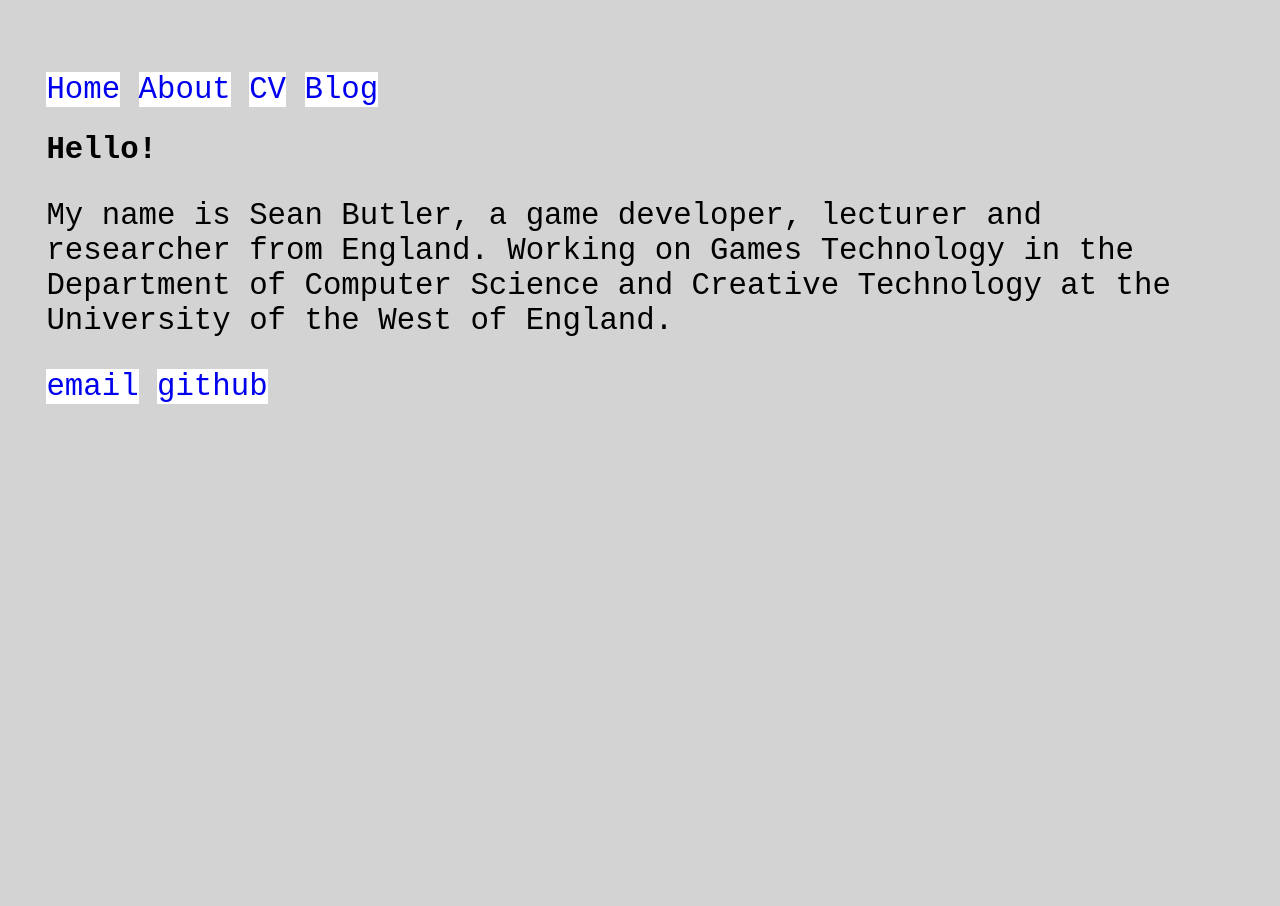
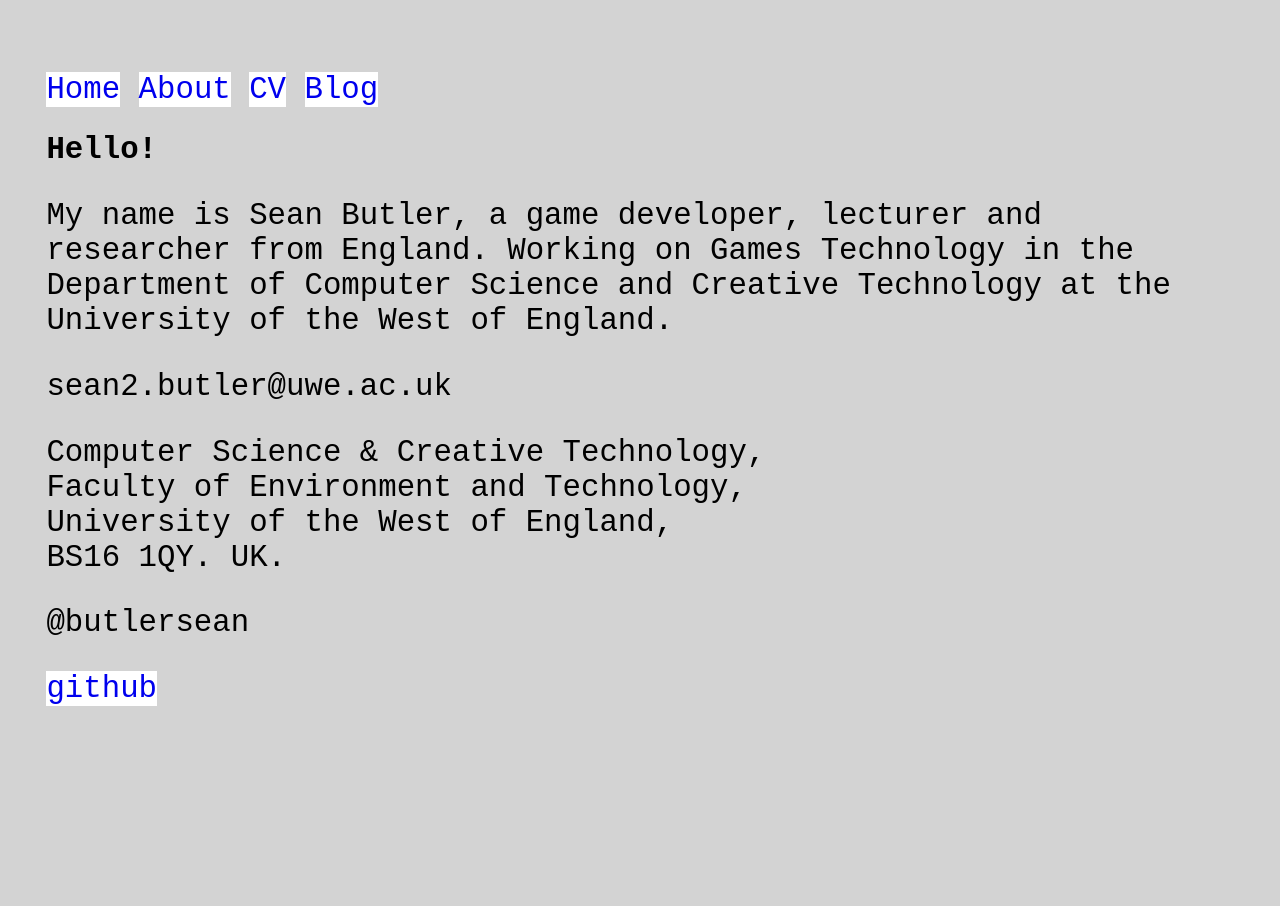
Before and after one commit to seanbutler/www.seanbutler.net, a Jekyll site: the page built from index.html, in a window 1280 px wide. Built offline with Jekyll 4.4.1, drawn with Linux system fonts in a browser that asks for light colours.

Commit message:
Update default.html

```diff
--- a/_layouts/default.html
+++ b/_layouts/default.html
@@ -21,7 +21,14 @@
 			</div><!-- /.container -->
 
 			<footer>
-				<a href="mailto:butlersean@gmail.com">email</a>
+				<p>sean2.butler@uwe.ac.uk</p>
+				<p>Computer Science & Creative Technology,<br />
+				Faculty of Environment and Technology,<br />
+				University of the West of England,<br />
+				BS16 1QY. UK.
+				</p>
+
+				<p>@butlersean</p>
 				<a href="https://github.com/seanbutler">github</a>
 			</footer>
 		</body>
```
